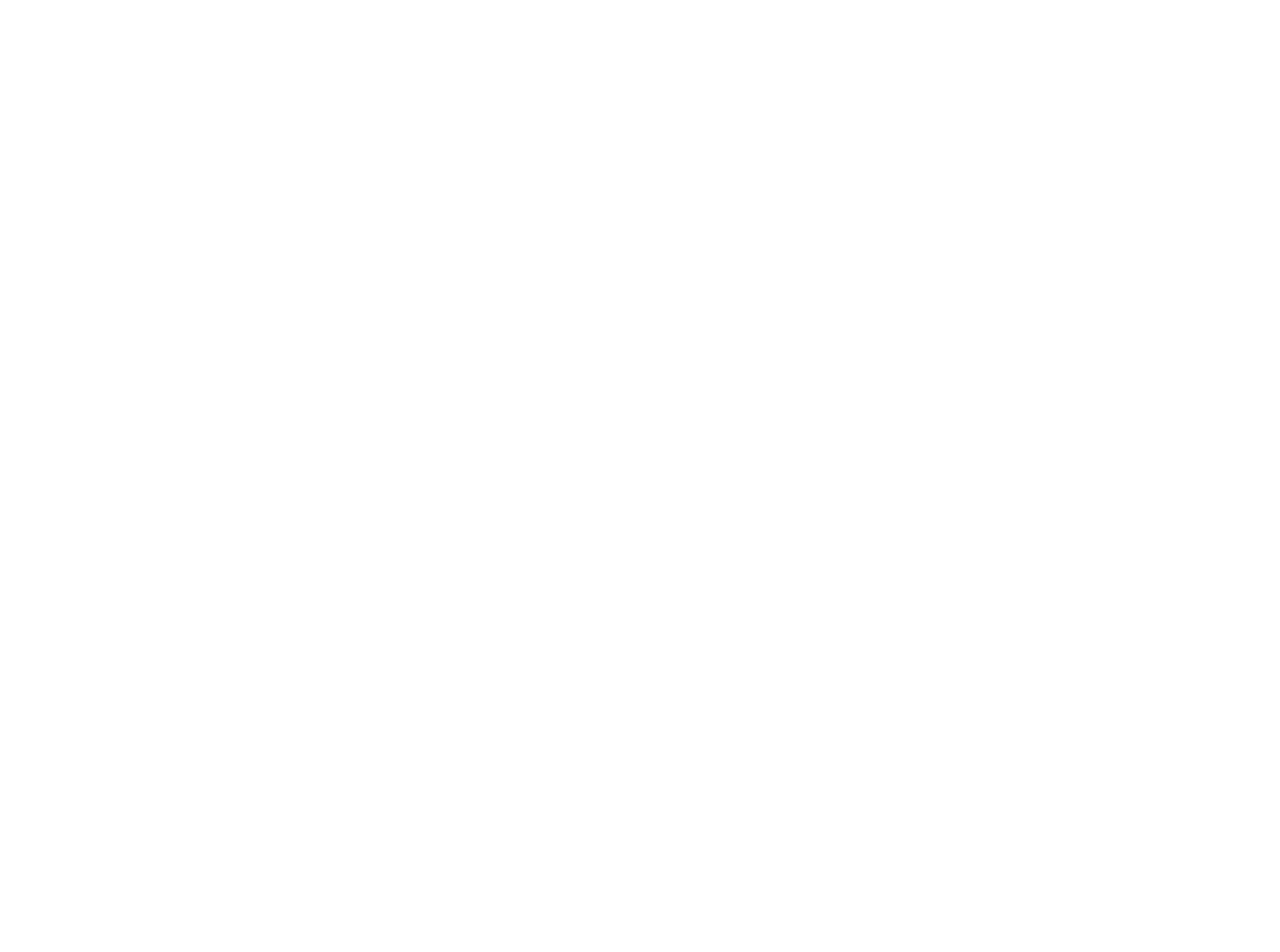
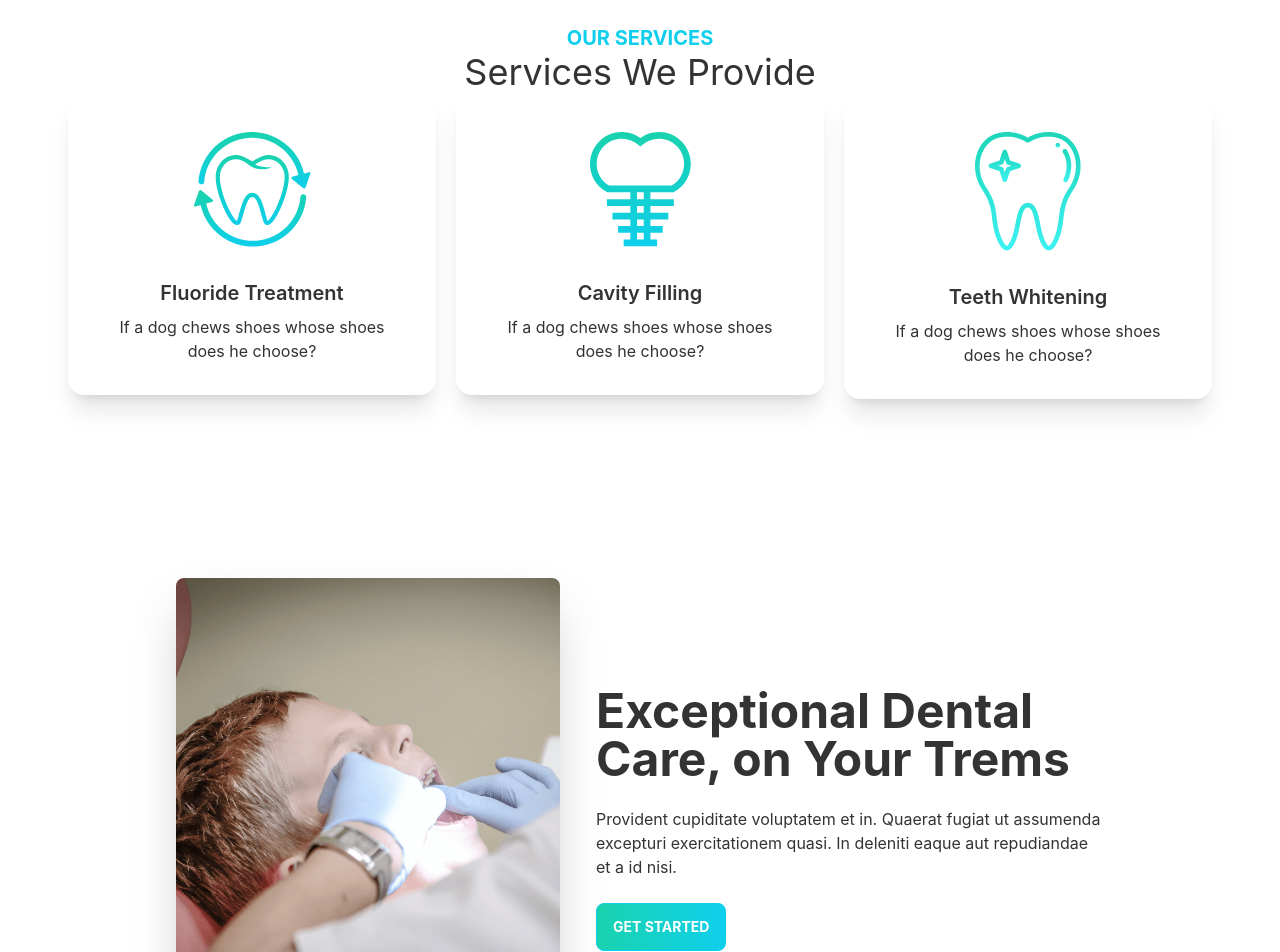
Before and after one commit to yaminhossen/doctors-portal, a React (Create React App) app: page / in a window 1280 px wide. Shown: the part 1100-2052 px from the top of the page. Before the commit the page ends 1012 px from the top, so only its background shows below. Built offline with nearby package versions, Linux system fonts and the light colour scheme.

Commit message:
treatement added

```diff
--- a/src/Pages/Home/Banner.js
+++ b/src/Pages/Home/Banner.js
@@ -4,7 +4,7 @@
 const Banner = () => {
     return (
         <div class="hero min-h-screen ">
-            <div class="hero-content px-12 flex-col lg:flex-row-reverse">
+            <div class="hero-content flex-col lg:flex-row-reverse">
                 <img src={chair} class="max-w-sm rounded-lg shadow-2xl" />
                 <div>
                     <h1 class="text-5xl font-bold">Your New Smile Starts Here</h1>
--- a/src/Pages/Home/Home.js
+++ b/src/Pages/Home/Home.js
@@ -1,12 +1,14 @@
 import React from 'react';
 import Banner from './Banner';
 import Info from './Info';
+import Services from './Services';
 
 const Home = () => {
     return (
-        <div>
+        <div className='px-12'>
             <Banner></Banner>
             <Info></Info>
+            <Services></Services>
         </div>
     );
 };
--- a/src/Pages/Home/Info.js
+++ b/src/Pages/Home/Info.js
@@ -6,7 +6,7 @@
 
 const Info = () => {
     return (
-        <div className='grid grid-cols-1 px-5 lg:grid-cols-3 gap-5'>
+        <div className='grid grid-cols-1  lg:grid-cols-3 gap-5'>
             <InfoCard bgClass="bg-gradient-to-r from-secondary to-primary" cardTitle="Opening Hour" img={clock}></InfoCard>
             <InfoCard bgClass="bg-accent" cardTitle="Our Loctations" img={marker}></InfoCard>
             <InfoCard bgClass="bg-gradient-to-r from-secondary to-primary" cardTitle="Contact Us" img={phone}></InfoCard>
--- /dev/null
+++ b/src/Pages/Home/Service.js
@@ -0,0 +1,19 @@
+import React from 'react';
+
+const Service = ({ service }) => {
+    return (
+        <div>
+            <div class="card lg:max-w-lg bg-base-100 shadow-xl">
+                <figure class="px-10 pt-10">
+                    <img src={service.img} alt="Shoes" class="rounded-xl" />
+                </figure>
+                <div class="card-body items-center text-center">
+                    <h2 class="card-title">{service.name}</h2>
+                    <p>If a dog chews shoes whose shoes does he choose?</p>
+                </div>
+            </div>
+        </div>
+    );
+};
+
+export default Service;
--- /dev/null
+++ b/src/Pages/Home/Services.js
@@ -0,0 +1,59 @@
+import React from 'react';
+import fluoride from '../../assets/images/fluoride.png';
+import cavity from '../../assets/images/cavity.png';
+import whitening from '../../assets/images/whitening.png';
+import Service from './Service';
+import treatment from '../../assets/images/treatment.png';
+
+const Services = () => {
+    const services = [
+        {
+            _id: 1,
+            name: 'Fluoride Treatment',
+            description: '',
+            img: fluoride
+        },
+        {
+            _id: 2,
+            name: 'Cavity Filling',
+            description: '',
+            img: cavity
+        },
+        {
+            _id: 3,
+            name: 'Teeth Whitening',
+            description: '',
+            img: whitening
+        }
+    ]
+    return (
+        <div className='my-28'>
+            <div className='text-center'>
+                <h2 className='text-primary text-xl font-bold uppercase'>our services</h2>
+                <h3 className='text-4xl'>Services We Provide</h3>
+            </div>
+            <div className='grid grid-cols-1 px-5 lg:grid-cols-3 gap-5'>
+                {
+                    services.map(service => <Service
+                        key={service._id}
+                        service={service}
+                    ></Service>)
+                }
+            </div>
+            <div>
+                <div class="hero min-h-screen bg-white mt-5 px-28 bg-base-200">
+                    <div class="hero-content flex-col lg:flex-row">
+                        <img src={treatment} class="max-w-sm rounded-lg shadow-2xl" />
+                        <div className='pl-5'>
+                            <h1 class="text-5xl font-bold">Exceptional Dental Care, on Your Trems</h1>
+                            <p class="py-6">Provident cupiditate voluptatem et in. Quaerat fugiat ut assumenda excepturi exercitationem quasi. In deleniti eaque aut repudiandae et a id nisi.</p>
+                            <button class="btn btn-primary uppercase text-white font-bold bg-gradient-to-r from-secondary to-primary">Get Started</button>
+                        </div>
+                    </div>
+                </div>
+            </div>
+        </div>
+    );
+};
+
+export default Services;
```
